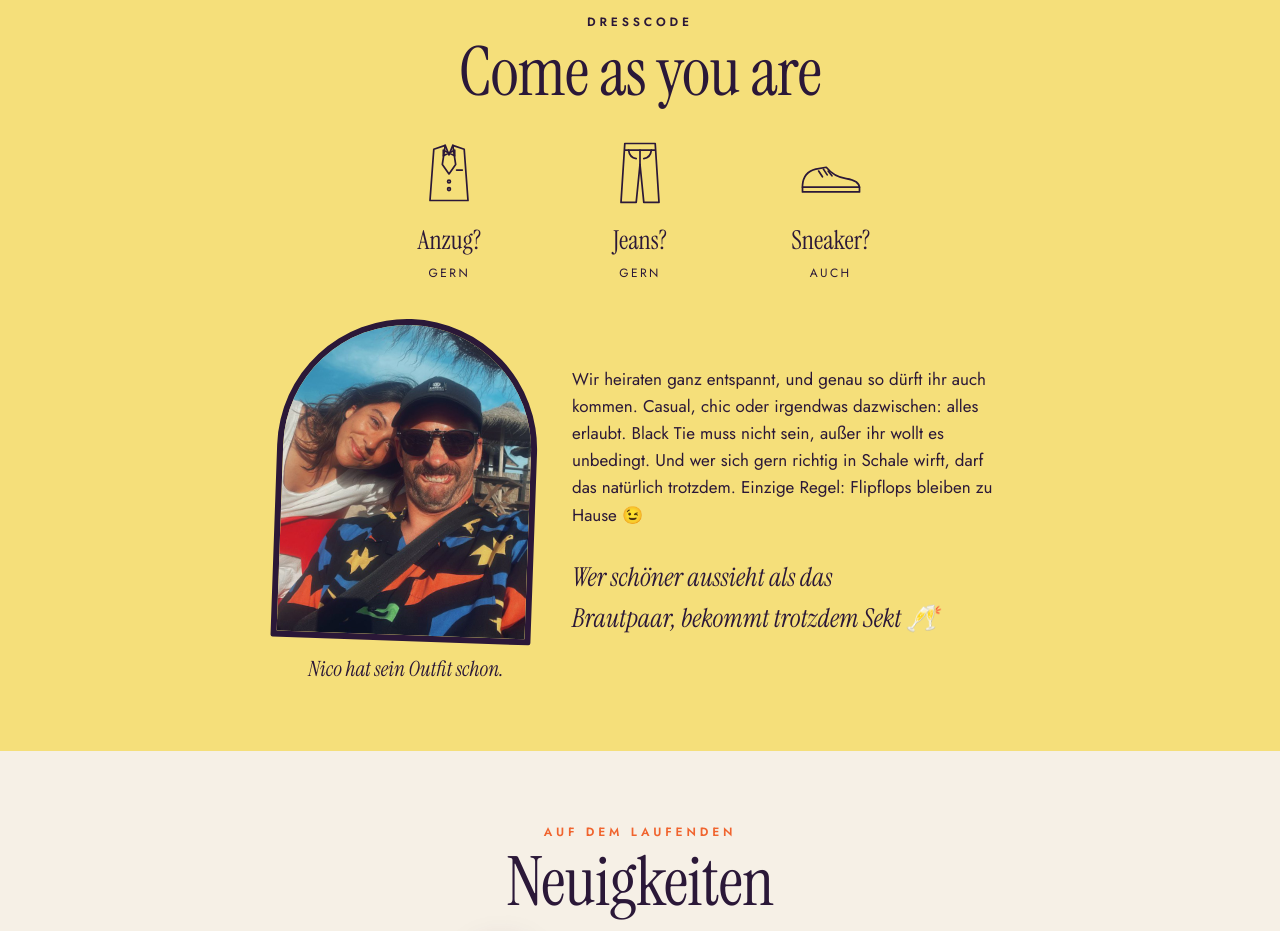
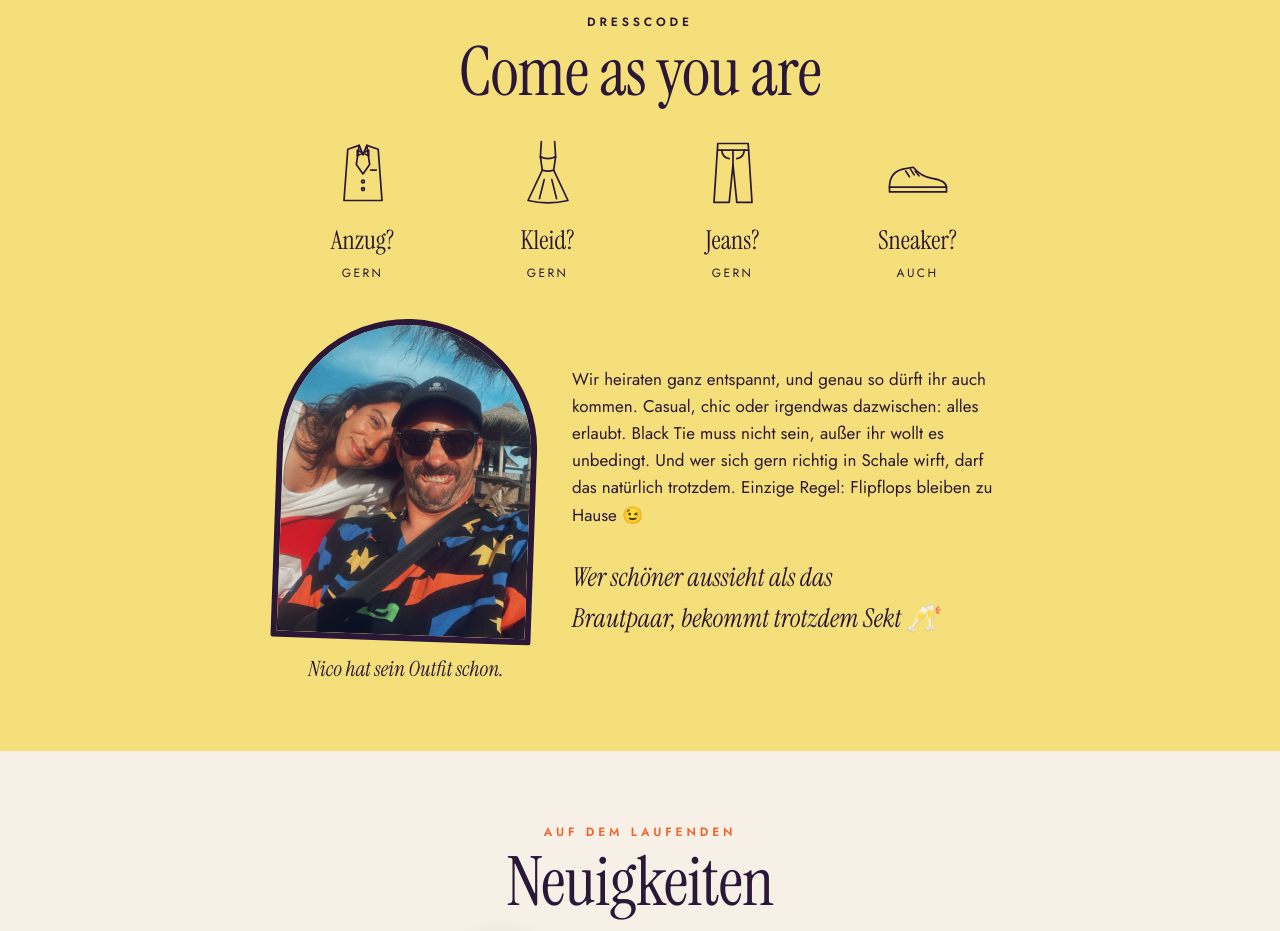
Before and after one commit to KyraCK/kyra-nico-hochzeit, a plain HTML site: page index.html in a window 1280 px wide. Shown: the part 2040-2971 px from the top of the page. Drawn offline with nearby package versions, Linux system fonts and the light colour scheme.

Commit message:
Dresscode: Kleid wieder dabei
Co-Authored-By: Claude Opus 5.5 <noreply@anthropic.com>
Claude-Session: https://claude.ai/code/session_01GJEixkSp8KMf3uuG1Esc7E

```diff
--- a/index.html
+++ b/index.html
@@ -329,7 +329,7 @@
   html.feier .feier-only { display: block !important; }
   html.feier .trauung-only { display: none !important; }
   html.feier .program:not(.dress) { grid-template-columns: repeat(3, 1fr); }
-  .program.dress { grid-template-columns: repeat(3, 1fr); max-width: 560px; margin-left: auto; margin-right: auto; }
+
   .kids-note { font-style: italic; }
   .band-zusage { background: var(--lilac); }
   .band-zusage .eyebrow { color: var(--ink); }
@@ -526,6 +526,16 @@
           <path d="M48 38 h6"/>
         </svg>
         <span class="p-time">Anzug?</span>
+        <span class="p-label">Gern</span>
+      </li>
+      <li>
+        <svg viewBox="0 0 80 80" aria-hidden="true">
+          <path d="M33 8 L32 24 M47 8 L48 24"/>
+          <path d="M32 24 Q40 28 48 24 L46 38 Q40 40 34 38 Z"/>
+          <path d="M34 38 L19 70 Q40 75 61 70 L46 38"/>
+          <path d="M36 48 L31 68 M44 48 L49 68"/>
+        </svg>
+        <span class="p-time">Kleid?</span>
         <span class="p-label">Gern</span>
       </li>
       <li>
```
